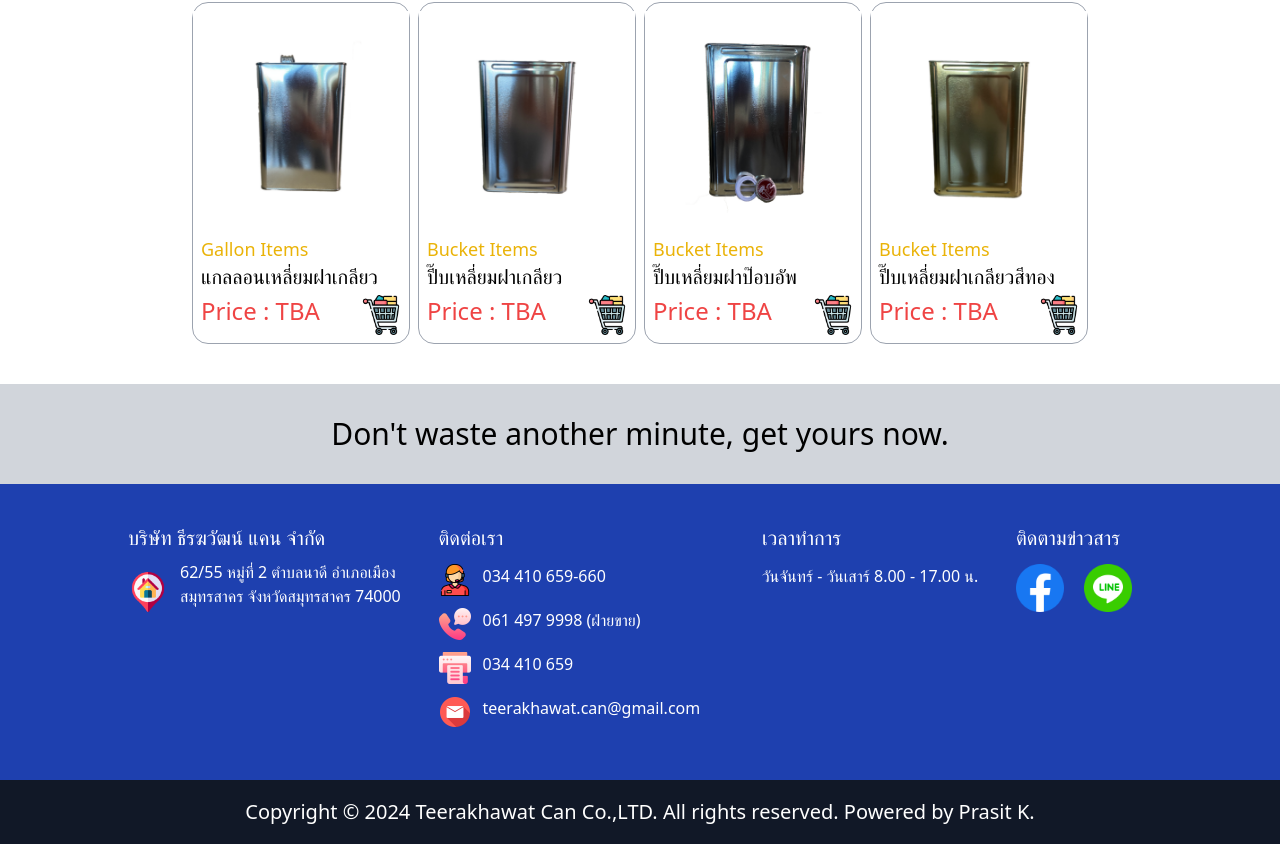
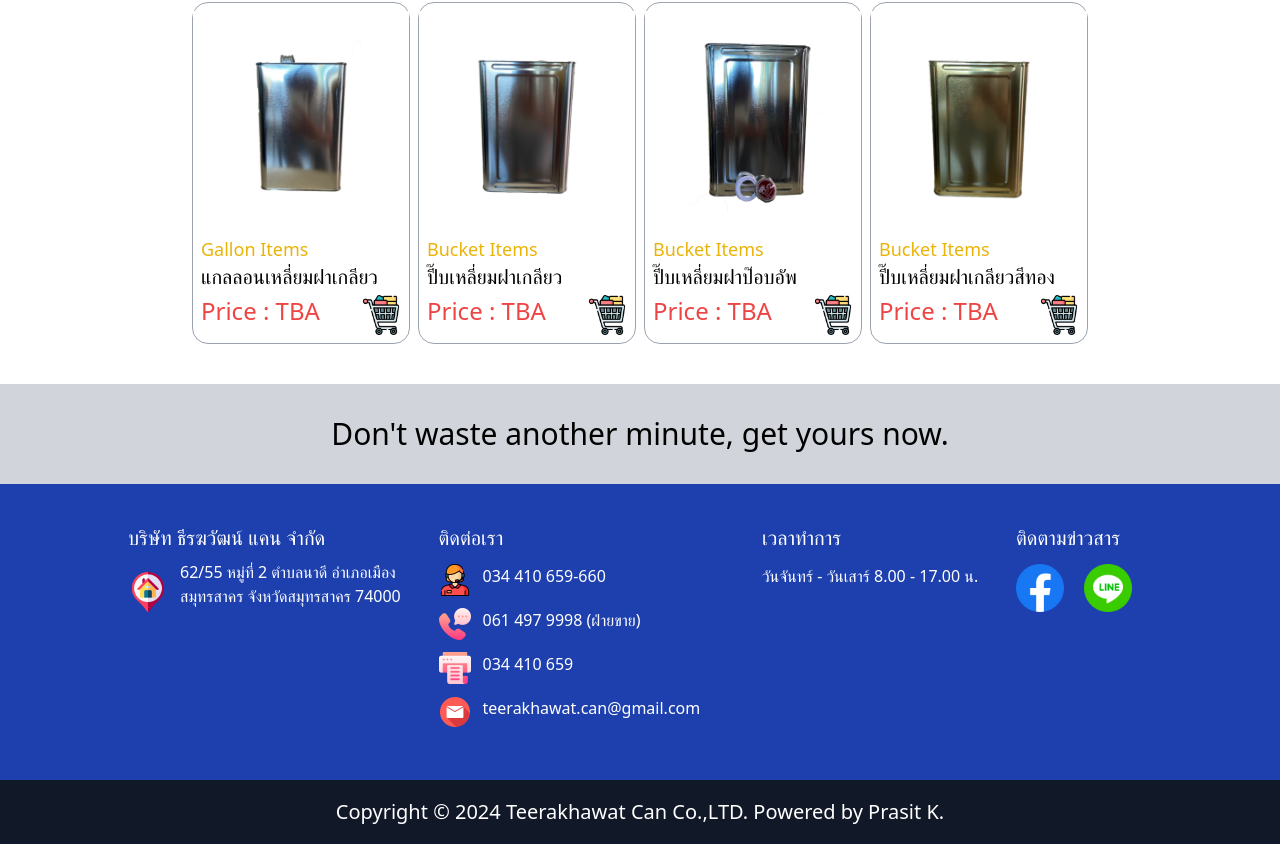
Before and after one commit to bxstonpk/teerakhawatWebSite, a React (Vite) app: page / in a window 1280 px wide. Shown: the part 1729-2573 px from the top of the page. Built offline with nearby package versions, Linux system fonts and the light colour scheme.

Commit message:
edit footer

```diff
--- a/src/component/footer.jsx
+++ b/src/component/footer.jsx
@@ -105,8 +105,7 @@ function Footer() {
       </div>
       <div className="w-full h-12 text-white text-xs lg:h-16 md:text-base lg:text-xl bg-gray-900 content-center text-center">
         <span>
-          Copyright © 2024 Teerakhawat Can Co.,LTD. All rights reserved. Powered
-          by Prasit K.
+          Copyright © 2024 Teerakhawat Can Co.,LTD. Powered by Prasit K.
         </span>
       </div>
     </section>
```
